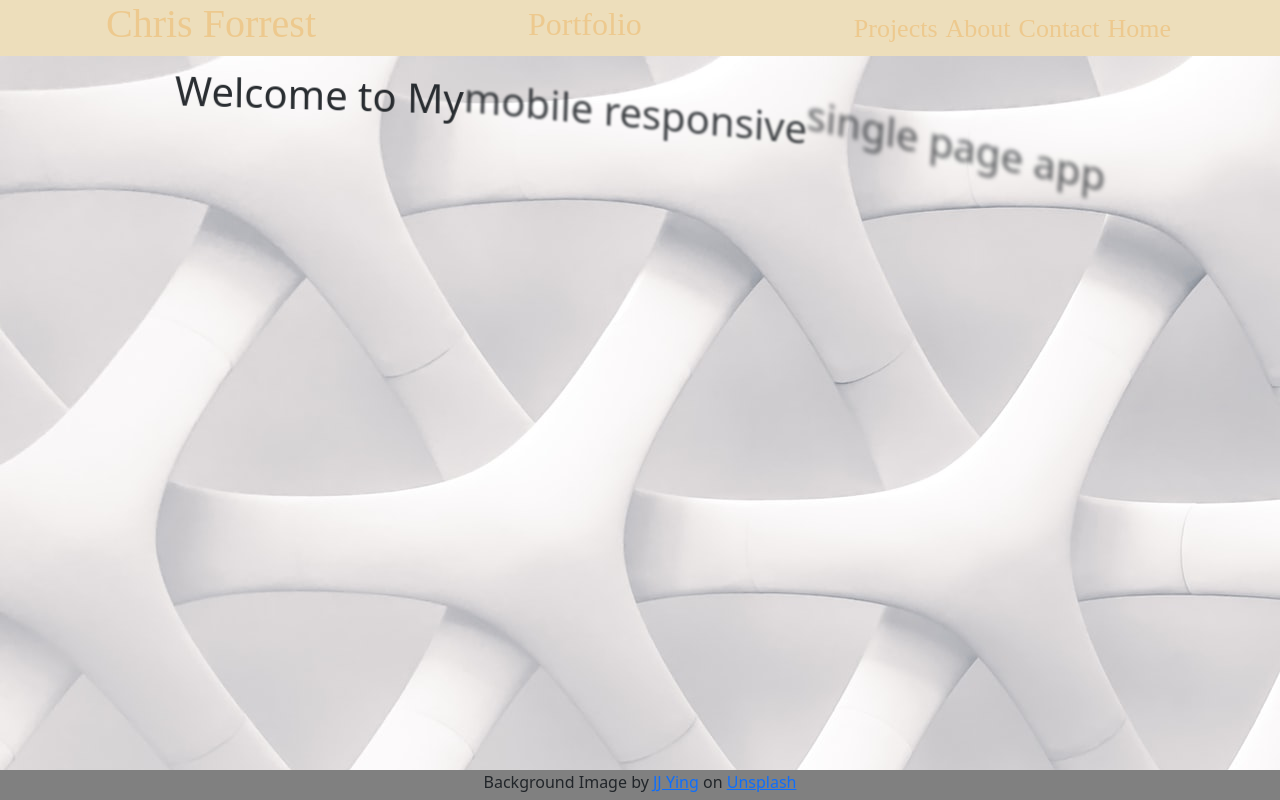
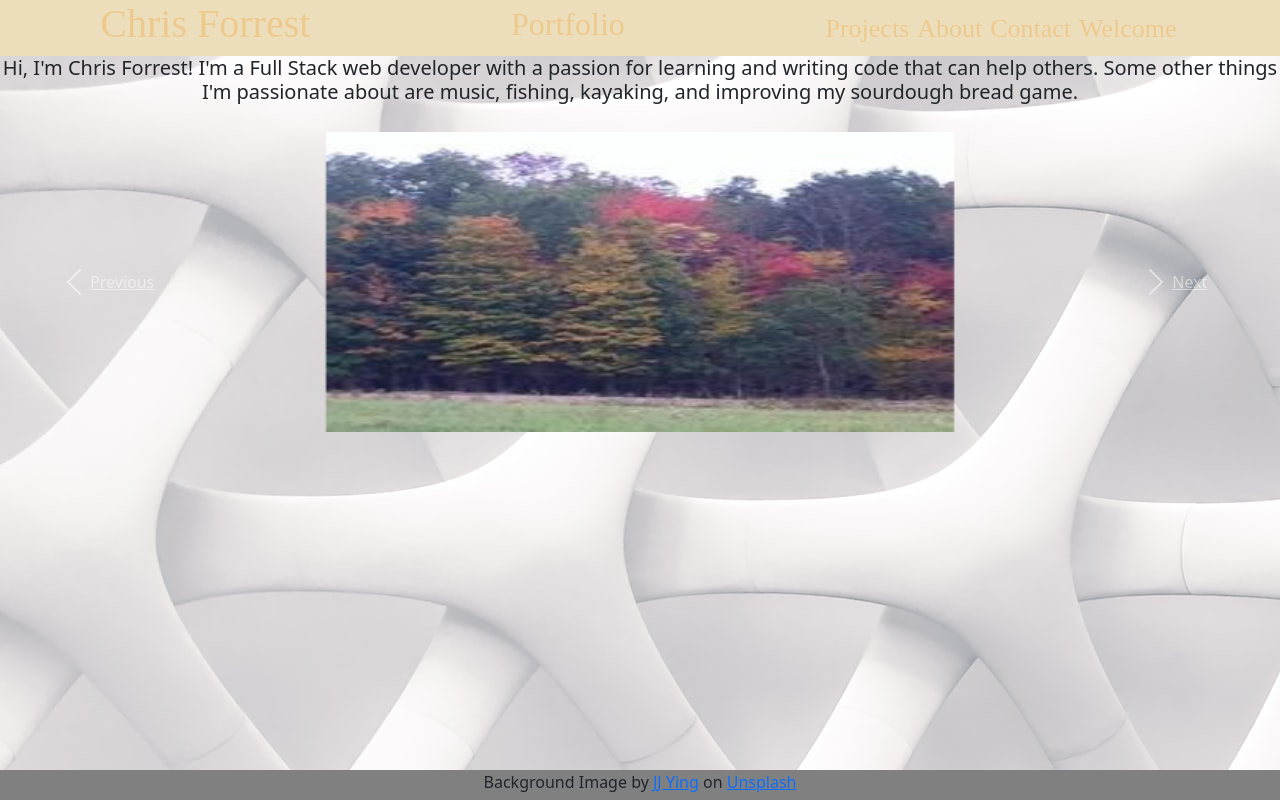
Before and after one commit to Chris-Forrest/cdf_portfolio, a React (Create React App) app in the folder myportfolio/: page / in a window 1280 px wide. Built offline with nearby package versions, Linux system fonts and the light colour scheme; a web font is replaced by a local one.

Commit message:
design tweeks

```diff
--- a/myportfolio/src/App.css
+++ b/myportfolio/src/App.css
@@ -14,3 +14,9 @@
 .App-link {
   color: #61dafb;
 }
+
+@media screen and (max-width: 640px){
+  h1{
+    display: none;
+  }
+}
--- a/myportfolio/src/App.js
+++ b/myportfolio/src/App.js
@@ -15,8 +15,8 @@ function App() {
     <div className="App" style={{ backgroundImage: `url(${background})`, paddingBottom:"80px"}}>
       <Header />
       <Routes>
-         <Route path="/" element={<WelcomeMessage />} />
-         <Route path="/about" element={<About/>} />
+         <Route path="/welcome" element={<WelcomeMessage />} />
+         <Route path="/" element={<About/>} />
          <Route path="/projects" element={< ProjectSection />} />
          <Route path="/contact" element={< ContactSection />} />
       </Routes>
--- a/myportfolio/src/components/aboutSection.js
+++ b/myportfolio/src/components/aboutSection.js
@@ -6,7 +6,6 @@ const AboutSection = () => {
 
     return (
         <div>
-            <Carousel />
             <h5>Hi, I'm Chris Forrest!
                 I'm a Full Stack web
                 developer with a passion
@@ -16,6 +15,7 @@ const AboutSection = () => {
                 about are music, fishing,
                 kayaking, and improving my
                 sourdough bread game.</h5>
+                <Carousel />
         </div>
     )
 };
--- a/myportfolio/src/components/burger.js
+++ b/myportfolio/src/components/burger.js
@@ -5,7 +5,6 @@ import RightNav from './rightNav';
 const StyledBurger = styled.div`
   width: 2rem;
   height: 2rem;
-  position: fixed;
   top: 15px;
   right: 20px;
   z-index: 20;
--- a/myportfolio/src/components/footer.js
+++ b/myportfolio/src/components/footer.js
@@ -2,8 +2,6 @@ import React from 'react';
 import styled from 'styled-components';
 
 const StyledFooter = styled.div`
-
-
    background-color: grey;
    position: fixed;
    bottom: 0;
--- a/myportfolio/src/components/rightNav.js
+++ b/myportfolio/src/components/rightNav.js
@@ -11,16 +11,14 @@ const Ul = styled.div`
 
   @media (max-width: 640px) {
     display:flex;
-    flex-flow: column nowrap;
     justify-content: space-around;
     background-color: #0D2538;
     position: fixed;
     transform: ${({ open }) => open ? 'translateX(0)' : 'translateX(100%)'};
     top: 0;
     right: 0;
-    height: 90vh;
-    width: 10rem;
-    padding-top: 3.5rem;
+    height: 10vh;
+    width: 32rem;
     transition: transform 0.3s ease-in-out;
   }
 `;
@@ -29,9 +27,9 @@ const RightNav = ({ open }) => {
   return (
     <Ul open={open}>
         <Link style={{marginRight:"8px", textDecoration:"none", color:"#edc98e"}} to="/projects">Projects</Link>
-        <Link style={{marginRight:"8px", textDecoration:"none", color:"#edc98e"}} to="/about">About</Link>
+        <Link style={{marginRight:"8px", textDecoration:"none", color:"#edc98e"}} to="/">About</Link>
         <Link style={{marginRight:"8px", textDecoration:"none", color:"#edc98e"}} to="/contact">Contact</Link>
-        <Link style={{ textDecoration:"none", color:"#edc98e"}} to="/">Home</Link>
+        <Link style={{ textDecoration:"none", color:"#edc98e"}} to="/welcome">Welcome</Link>
     </Ul>
   )
 }
--- a/myportfolio/src/components/styledComponents.js
+++ b/myportfolio/src/components/styledComponents.js
@@ -55,7 +55,7 @@ export const StyledProjectCard = styled.div`
   }
 
   @media (max-width: 640px){
-  width: 75%
+  width: 100%
   opacity: 1;
   }
 
@@ -73,11 +73,18 @@ export const StyledProjectCard = styled.div`
   margin: 1px;
   padding: 1px;
   align: center;
+  flex-wrap: wrap;
 `;
 
 export const StyledCSection = styled.div`
   display: flex;
   justify-content: space-around;
+
+  @media (max-width: 640px){
+    display: flex;
+    flex-direction: column;
+    justify-content: space-around;
+  }
 `;
 
 export const StyledHeader = styled.div`
@@ -90,6 +97,7 @@ export const StyledHeader = styled.div`
   font-size: calc(10px + 2vmin);
   color: #edc98e;
   font-family: 'New Tegomin', serif;
+  height: 20%;
 
   @media (max-width: 1007px){
     background-color: #f7dc88;
@@ -99,7 +107,7 @@ export const StyledHeader = styled.div`
   }
 
   @media (max-width: 640px){
-    justify-content: space-around;
+    justify-content: space-between;
     background-color:#f1f58c;
     color: #3044f2;
     opacity: 1;
```
